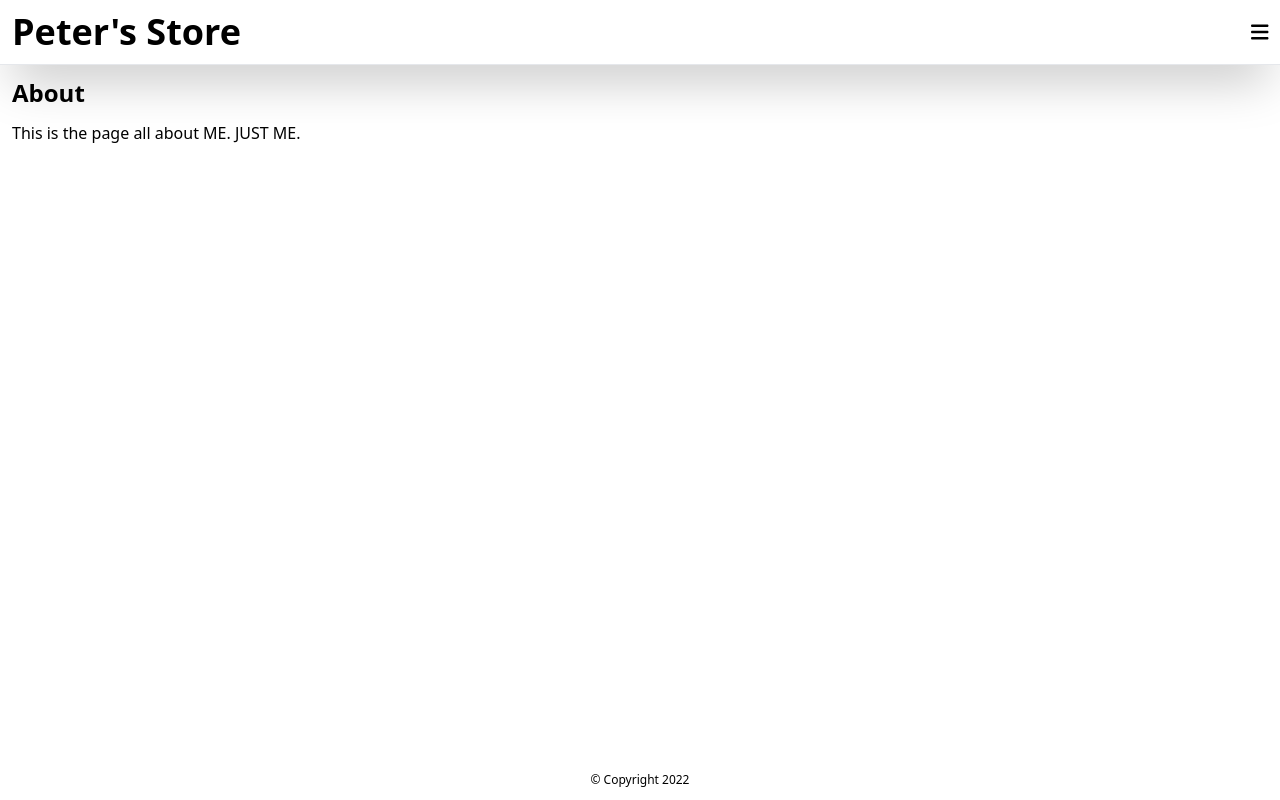
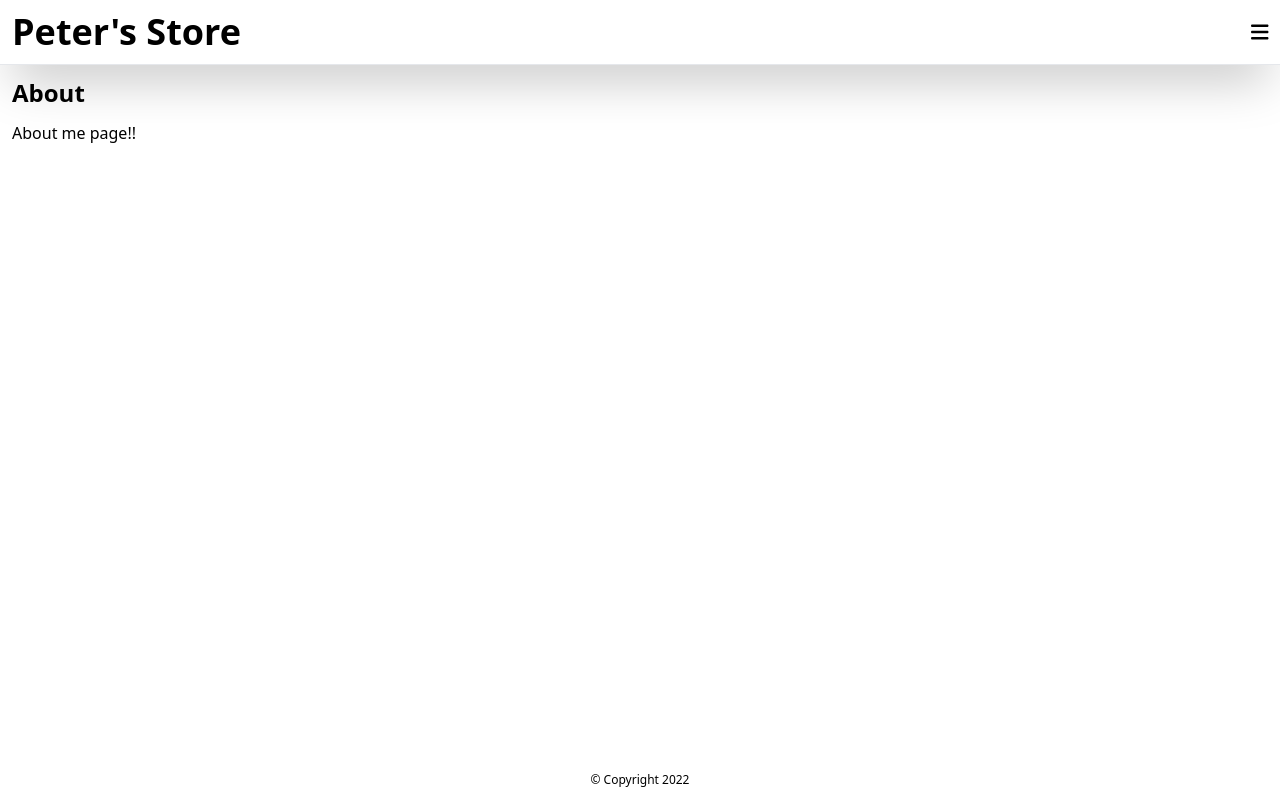
Before and after one commit to PeterRojkovski/First-API-React-App, a React (Create React App) app: page /about in a window 1280 px wide. Built offline with nearby package versions, Linux system fonts and the light colour scheme.

Commit message:
Update About.js

```diff
--- a/src/Views/About.js
+++ b/src/Views/About.js
@@ -5,7 +5,7 @@ function About(){
         <div className="relative">
             <h1 className="font-bold text-2xl mb-3">About</h1>
             <p>
-                This is the page all about ME. JUST ME.
+                About me page!!
             </p>
         </div>
     )
```
